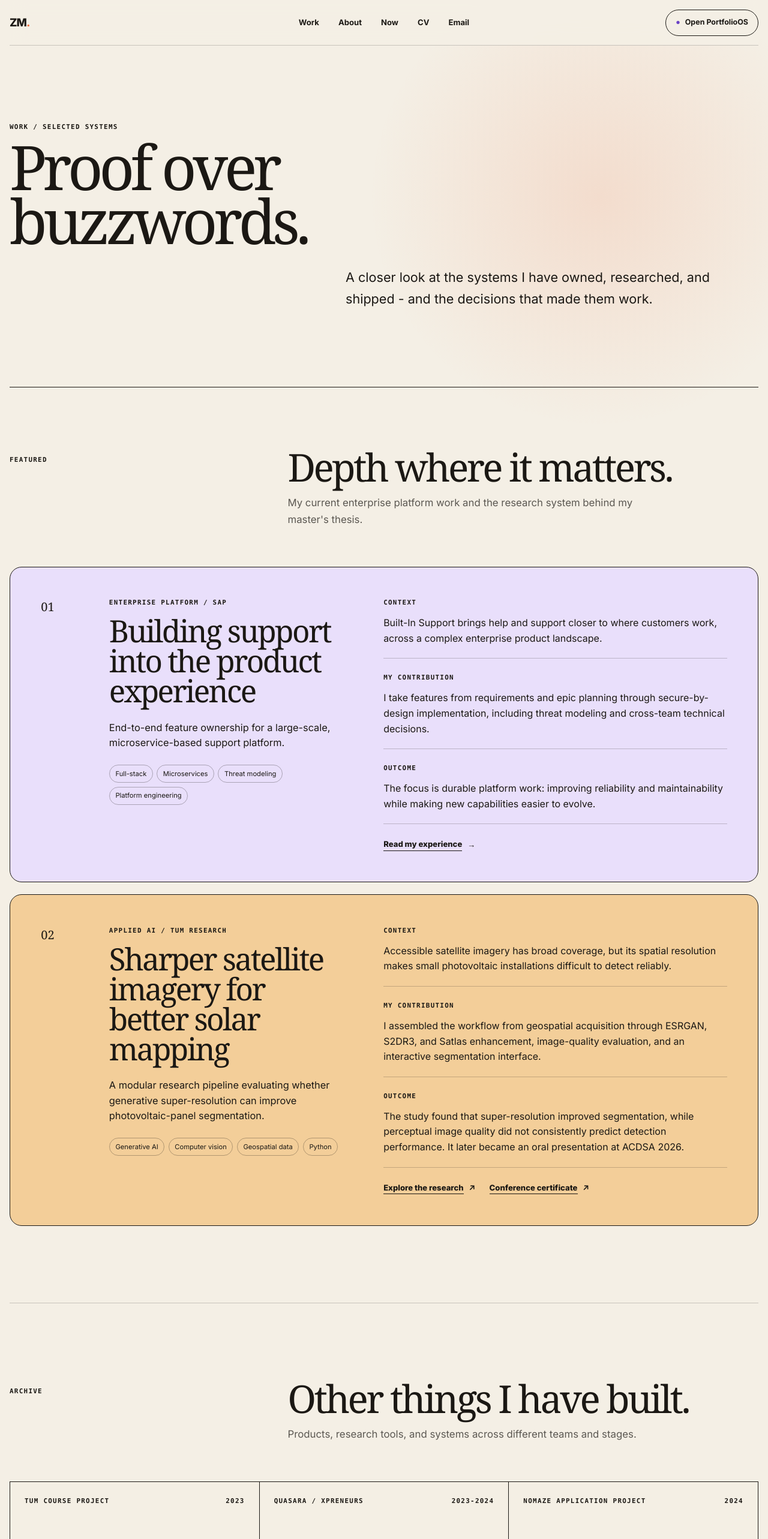
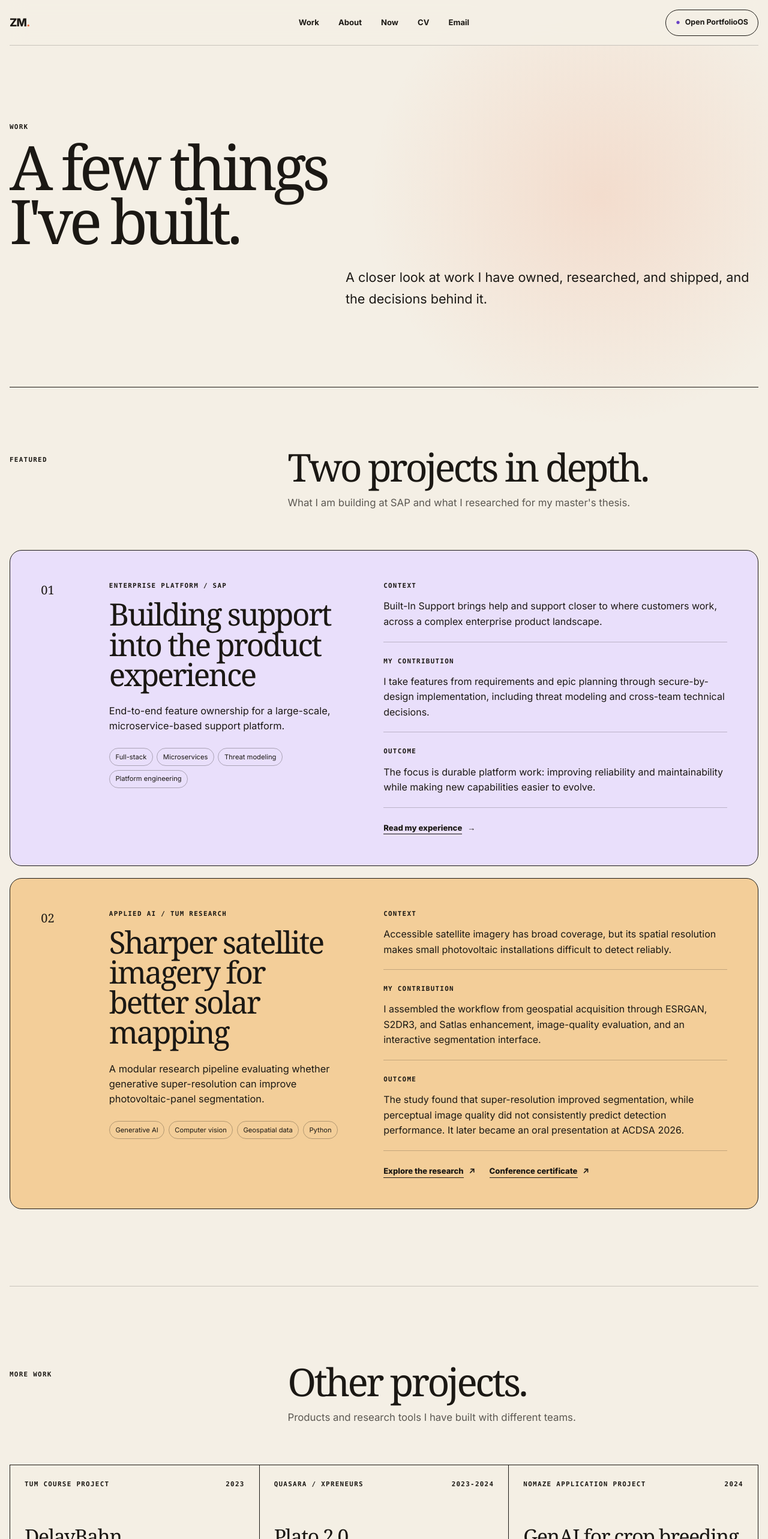
Before and after one commit to mourabitiziyad/PortfolioOS, a Next.js app: page /work in a window 1280 px wide. Shown: the top 2566 px of the page at 60% size. Built offline with nearby package versions, Linux system fonts and the light colour scheme.

Commit message:
copy: simplify portfolio headings

```diff
--- a/app/about/page.tsx
+++ b/app/about/page.tsx
@@ -21,17 +21,17 @@ export const metadata: Metadata = {
 const journey = [
   {
     period: "Morocco",
-    title: "Curiosity became a craft",
+    title: "Al Akhawayn and teaching",
     text: "I studied computer science and communication at Al Akhawayn University, graduated Summa Cum Laude, then returned to teach database systems while building software for university and public-sector teams.",
   },
   {
     period: "Munich",
-    title: "Data met product engineering",
+    title: "TUM and applied AI",
     text: "At TUM, I focused on data engineering, distributed systems, and applied AI. Projects ranged from railway-delay prediction to conversational crop-breeding tools and photovoltaic detection from satellite imagery.",
   },
   {
     period: "Today",
-    title: "Building dependable platforms",
+    title: "SAP Built-In Support",
     text: "At SAP, I own features across requirements, planning, threat modeling, and implementation for Built-In Support. I like work where product judgment and technical depth reinforce each other.",
   },
 ];
@@ -40,8 +40,8 @@ export default function AboutPage() {
   return (
     <PublicPage>
       <header className="page-hero about-hero">
-        <p className="eyebrow">About / The longer version</p>
-        <h1>Born in Morocco. Building in Germany.</h1>
+        <p className="eyebrow">About</p>
+        <h1>Salam, I&apos;m Ziyad.</h1>
         <p>
           I am a full-stack engineer who enjoys the whole arc of a problem:
           understanding it, shaping the system, shipping it, and helping the
@@ -50,7 +50,7 @@ export default function AboutPage() {
       </header>
 
       <section className="page-section page-section-first journey-section">
-        <SectionHeading eyebrow="Journey" title="The through-line is ownership." />
+        <SectionHeading eyebrow="Journey" title="So far." />
         <ol className="journey-list">
           {journey.map((item, index) => (
             <li key={item.period}>
@@ -66,7 +66,7 @@ export default function AboutPage() {
       <section className="capabilities-section">
         <SectionHeading
           eyebrow="Capabilities"
-          title="Tools follow the problem."
+          title="What I work with."
           description="I work across the stack, with the strongest overlap around product engineering, platforms, and data."
         />
         <div className="capability-grid">
--- a/app/now/page.tsx
+++ b/app/now/page.tsx
@@ -19,10 +19,9 @@ export default function NowPage() {
     <PublicPage>
       <header className="page-hero now-page-hero">
         <p className="eyebrow">Now / Updated September 2026</p>
-        <h1>A small snapshot of the present.</h1>
+        <h1>What I&apos;m up to.</h1>
         <p>
-          Portfolios record finished work. This page keeps a little space for
-          what is still moving.
+          A short update on my work, research, and life outside the screen.
         </p>
       </header>
 
@@ -39,7 +38,7 @@ export default function NowPage() {
       </section>
 
       <section className="now-principle">
-        <p className="eyebrow">A working principle</p>
+        <p className="eyebrow">How I try to work</p>
         <blockquote>
           Make the system legible. Make the trade-offs explicit. Leave the code
           and the team stronger than you found them.
--- a/app/page.tsx
+++ b/app/page.tsx
@@ -53,8 +53,8 @@ export default function Home() {
             <span aria-hidden="true" /> {profile.role}
           </p>
           <h1 id="hero-title">
-            Engineering with
-            <em> range and rigor.</em>
+            I build software
+            <em> end to end.</em>
           </h1>
           <p className="hero-intro">{profile.introduction}</p>
           <div className="hero-actions">
@@ -120,8 +120,8 @@ export default function Home() {
         <section className="page-section" id="work">
           <SectionHeading
             eyebrow="Selected work"
-            title="Complex systems, made useful."
-            description="Two chapters that connect product thinking, platform engineering, and applied research."
+            title="Two projects in depth."
+            description="What I am building at SAP and what I researched for my master's thesis."
           />
           <div className="case-study-list">
             {featuredWork.map((work, index) => (
@@ -135,8 +135,8 @@ export default function Home() {
 
         <section className="page-section selected-projects">
           <SectionHeading
-            eyebrow="More shipped work"
-            title="From prototypes to platforms."
+            eyebrow="More work"
+            title="Other projects."
           />
           <div className="project-grid">
             {projects.slice(0, 3).map((project) => (
@@ -159,7 +159,7 @@ export default function Home() {
 
       <section className="about-preview">
         <div>
-          <p className="eyebrow">The person behind the systems</p>
+          <p className="eyebrow">About me</p>
           <h2>Salam, I&apos;m Ziyad.</h2>
         </div>
         <div className="about-preview-copy">
@@ -179,8 +179,8 @@ export default function Home() {
 
       <section className="now-preview" aria-labelledby="now-title">
         <div className="now-heading">
-          <p className="eyebrow">Now / September 2026</p>
-          <h2 id="now-title">What has my attention.</h2>
+          <p className="eyebrow">Currently</p>
+          <h2 id="now-title">What I&apos;m up to.</h2>
         </div>
         <div className="now-grid">
           {nowItems.map((item) => (
--- a/app/work/page.tsx
+++ b/app/work/page.tsx
@@ -23,19 +23,19 @@ export default function WorkPage() {
   return (
     <PublicPage>
       <header className="page-hero">
-        <p className="eyebrow">Work / Selected systems</p>
-        <h1>Proof over buzzwords.</h1>
+        <p className="eyebrow">Work</p>
+        <h1>A few things I&apos;ve built.</h1>
         <p>
-          A closer look at the systems I have owned, researched, and shipped -
-          and the decisions that made them work.
+          A closer look at work I have owned, researched, and shipped, and the
+          decisions behind it.
         </p>
       </header>
 
       <section className="page-section page-section-first">
         <SectionHeading
           eyebrow="Featured"
-          title="Depth where it matters."
-          description="My current enterprise platform work and the research system behind my master's thesis."
+          title="Two projects in depth."
+          description="What I am building at SAP and what I researched for my master's thesis."
         />
         <div className="case-study-list">
           {featuredWork.map((work, index) => (
@@ -46,9 +46,9 @@ export default function WorkPage() {
 
       <section className="page-section selected-projects">
         <SectionHeading
-          eyebrow="Archive"
-          title="Other things I have built."
-          description="Products, research tools, and systems across different teams and stages."
+          eyebrow="More work"
+          title="Other projects."
+          description="Products and research tools I have built with different teams."
         />
         <div className="project-grid project-grid-full">
           {projects.map((project) => (
--- a/components/site/contact-cta.tsx
+++ b/components/site/contact-cta.tsx
@@ -3,8 +3,8 @@ import { profile } from "@/lib/portfolio";
 export function ContactCta() {
   return (
     <section className="contact-cta" aria-labelledby="contact-title">
-      <p className="eyebrow">Have a hard problem worth solving?</p>
-      <h2 id="contact-title">Let&apos;s make the complex feel clear.</h2>
+      <p className="eyebrow">Want to work together?</p>
+      <h2 id="contact-title">Say hello.</h2>
       <a className="button button-light" href={`mailto:${profile.email}`}>
         Start a conversation <span aria-hidden="true">↗</span>
       </a>
```
